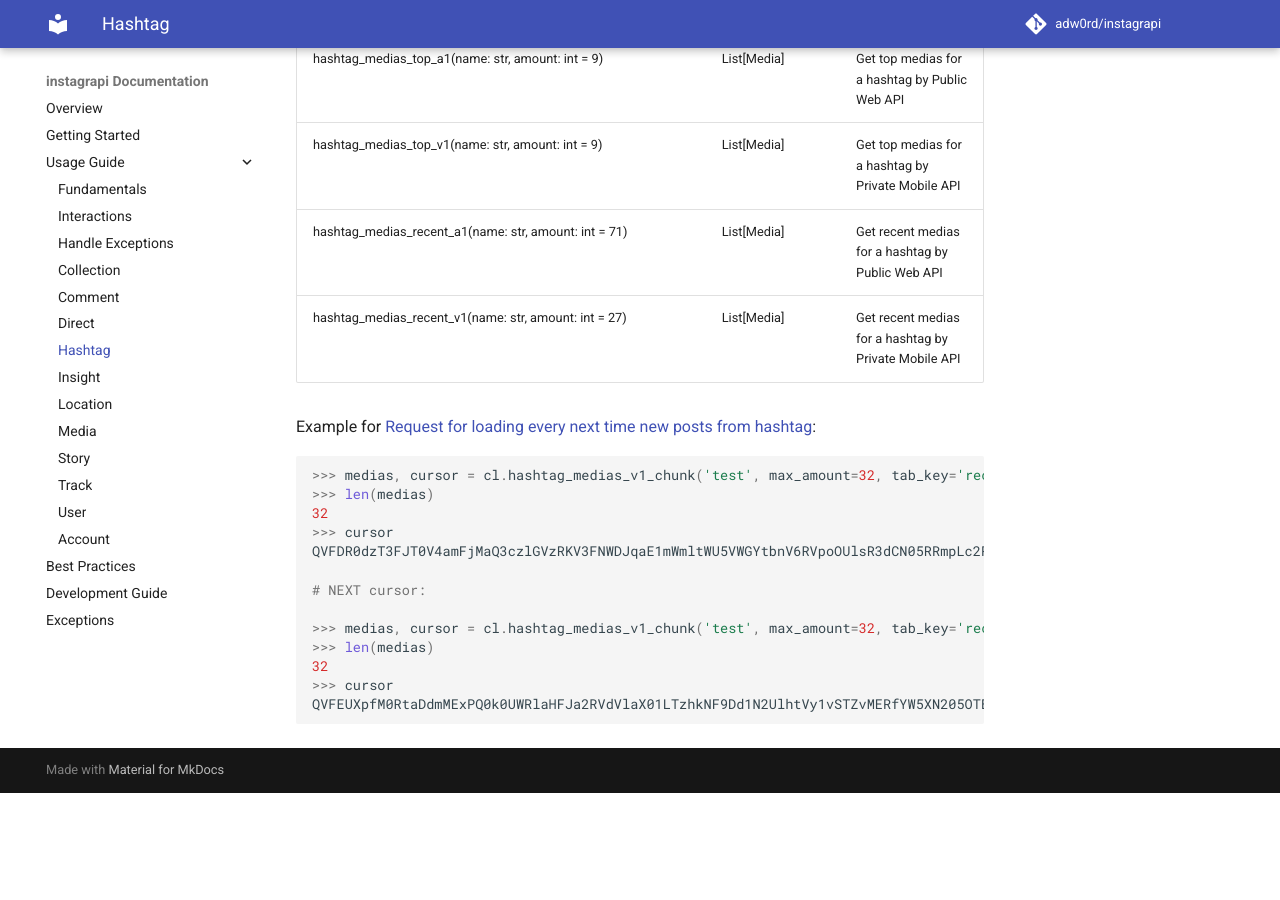
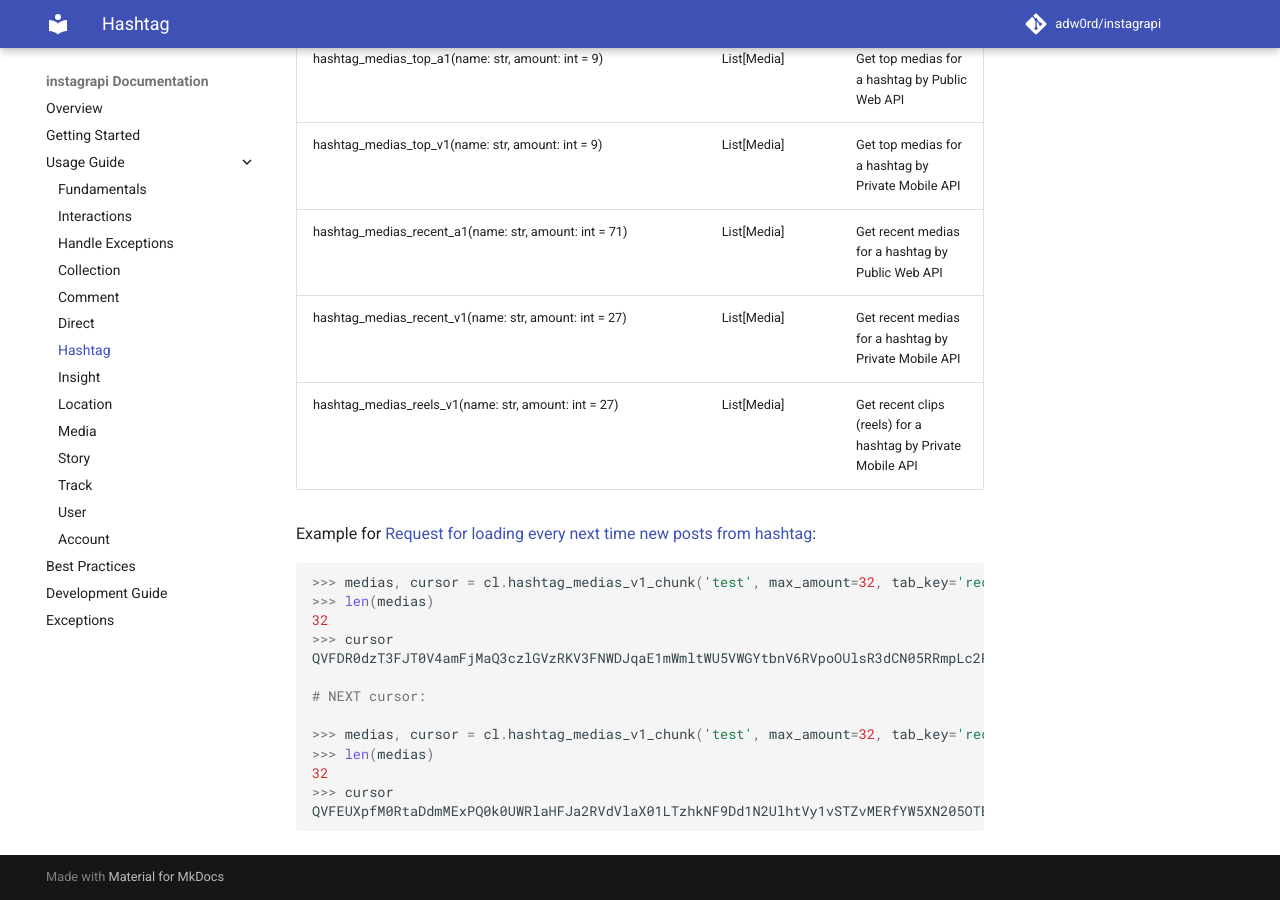
Before and after one commit to subzeroid/instagrapi, an MkDocs documentation site: the page built from docs/usage-guide/hashtag.md, in a window 1280 px wide and 900 px high, scrolled down 3104 px. Built offline with MkDocs 1.6.1 and Material for MkDocs 9.7.7, drawn with Linux system fonts in a browser that asks for light colours; comment, search, counter and statistics services are not loaded; the version menu is left out; before the commit the page ends 3897 px from its top, so only the background shows below that.

Commit message:
Added hashtag_medias_reels_v1 to docs/usage-guide/hashtag.md

```diff
--- a/docs/usage-guide/hashtag.md
+++ b/docs/usage-guide/hashtag.md
@@ -126,6 +126,7 @@
 | hashtag_medias_top_v1(name: str, amount: int = 9) | List[Media] | Get top medias for a hashtag by Private Mobile API
 | hashtag_medias_recent_a1(name: str, amount: int = 71) | List[Media] | Get recent medias for a hashtag by Public Web API
 | hashtag_medias_recent_v1(name: str, amount: int = 27) | List[Media] | Get recent medias for a hashtag by Private Mobile API
+| hashtag_medias_reels_v1(name: str, amount: int = 27) | List[Media] | Get recent clips (reels) for a hashtag by Private Mobile API
 
 Example for [Request for loading every next time new posts from hashtag](https://github.com/adw0rd/instagrapi/issues/79):
 
```
